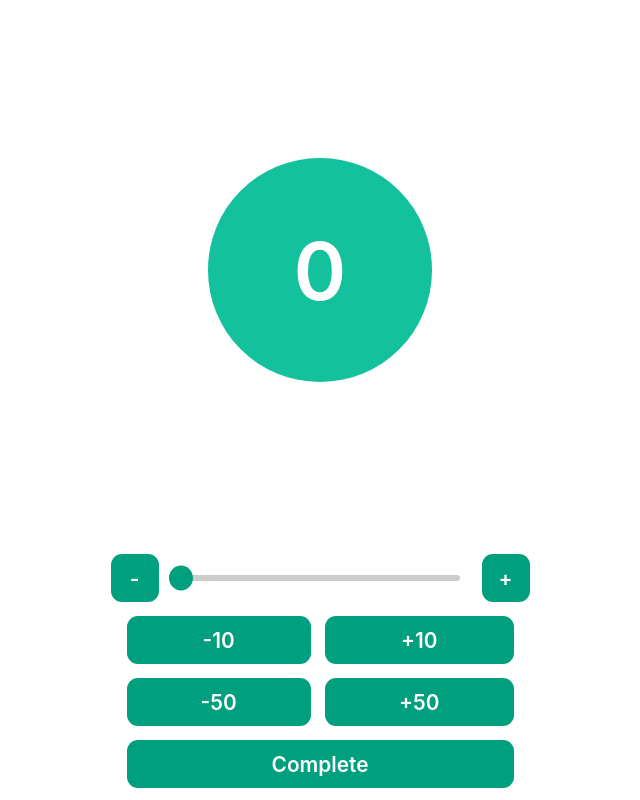
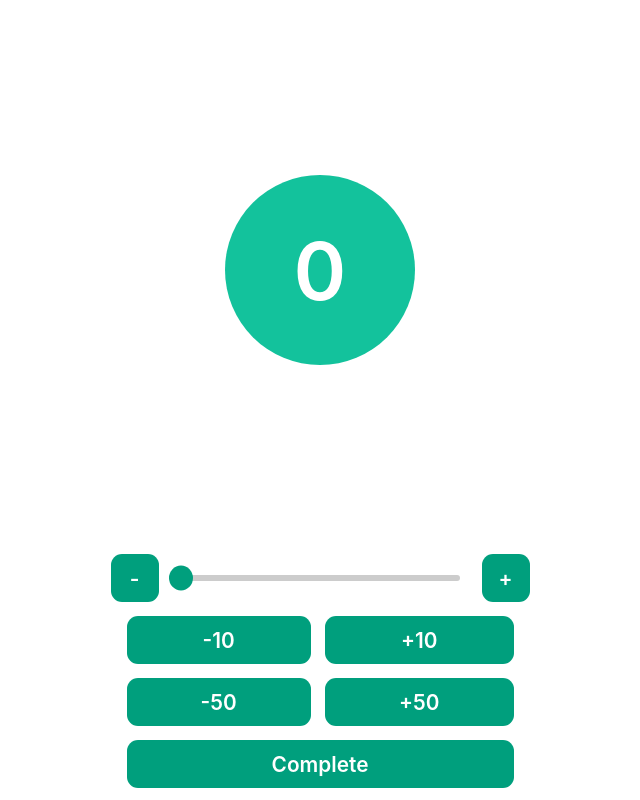
Before and after one commit to konstiv23/push-ups-chart, a React (Create React App) app: page /#/workout in a window 1280 px wide. Shown: the whole page, without its empty margins (320-960 px from the left). Built offline with nearby package versions, Linux system fonts and the light colour scheme.

Commit message:
Workout route is now functional in Chrome 74
Current version is 98 but 74 is the one in the emulator in android studio, maybe there's still devices with chrome that old

```diff
--- a/src/features/chinButton/ChinButton.module.css
+++ b/src/features/chinButton/ChinButton.module.css
@@ -1,6 +1,7 @@
 .chin-button {
-  display: grid;
-  place-items: center;
+  display: flex;
+  justify-content: center;
+  align-items: center;
   flex-grow: 1;
   background-color: transparent;
   position: relative;
@@ -11,8 +12,8 @@
   display: grid;
   place-items: center;
   background-color: #13c29c;
-  width: 47%;
-  aspect-ratio: 1;
+  width: 190px;
+  height: 190px;
   border-radius: 50%;
   font-size: 5rem;
   z-index: 2;
--- a/src/index.css
+++ b/src/index.css
@@ -38,6 +38,7 @@ input[type="reset"] {
   cursor: pointer;
   outline: inherit;
   height: 48px;
+  min-width: 48px;
   color: white;
   background-color: #009f7d;
   font-weight: 600;
```
